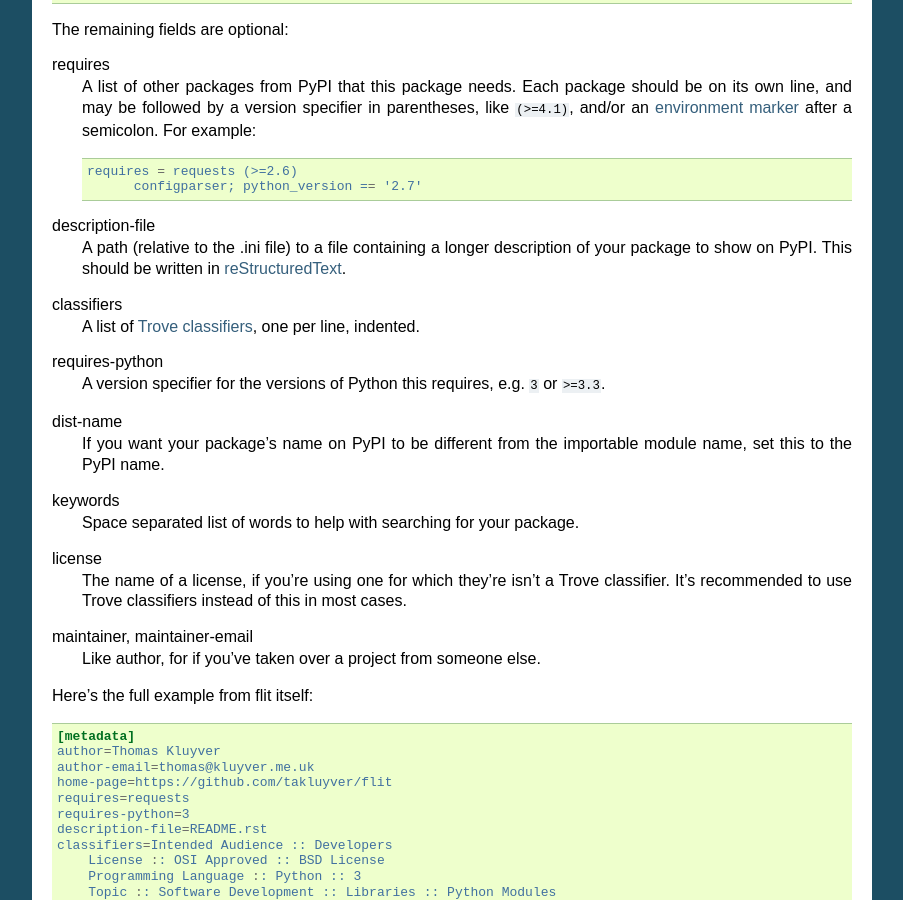
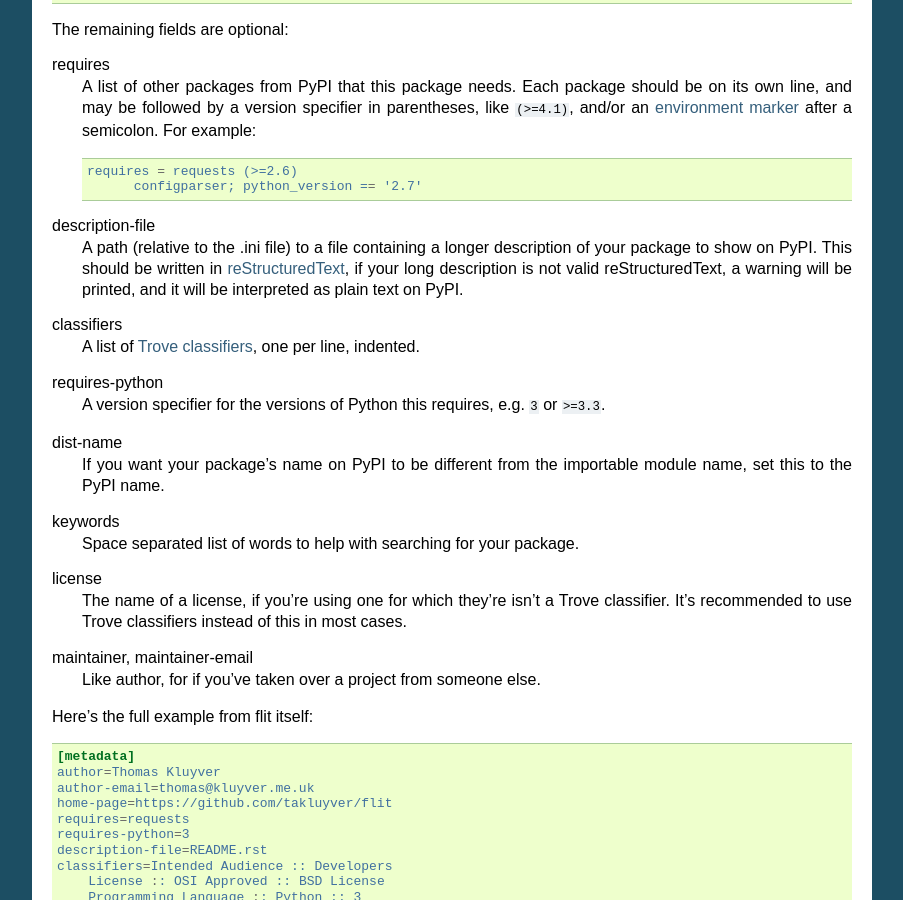
Before and after one commit to pypa/flit, a Sphinx documentation site: the page built from doc/flit_ini.rst, in a window 1280 px wide and 900 px high, scrolled down 577 px. Shown: the whole window, without its empty margins (198-1101 px from the left). Built offline with Sphinx 7.4.7, drawn with Linux system fonts in a browser that asks for light colours.

Commit message:
update docs

```diff
--- a/doc/flit_ini.rst
+++ b/doc/flit_ini.rst
@@ -44,7 +44,9 @@ requires
 description-file
   A path (relative to the .ini file) to a file containing a longer description
   of your package to show on PyPI. This should be written in `reStructuredText
-  <http://docutils.sourceforge.net/docs/user/rst/quickref.html>`_.
+  <http://docutils.sourceforge.net/docs/user/rst/quickref.html>`_, if your long
+  description is not valid reStructuredText, a warning will be printed,
+  and it will be interpreted as plain text on PyPI.
 classifiers
   A list of `Trove classifiers <https://pypi.python.org/pypi?%3Aaction=list_classifiers>`_,
   one per line, indented.
```
